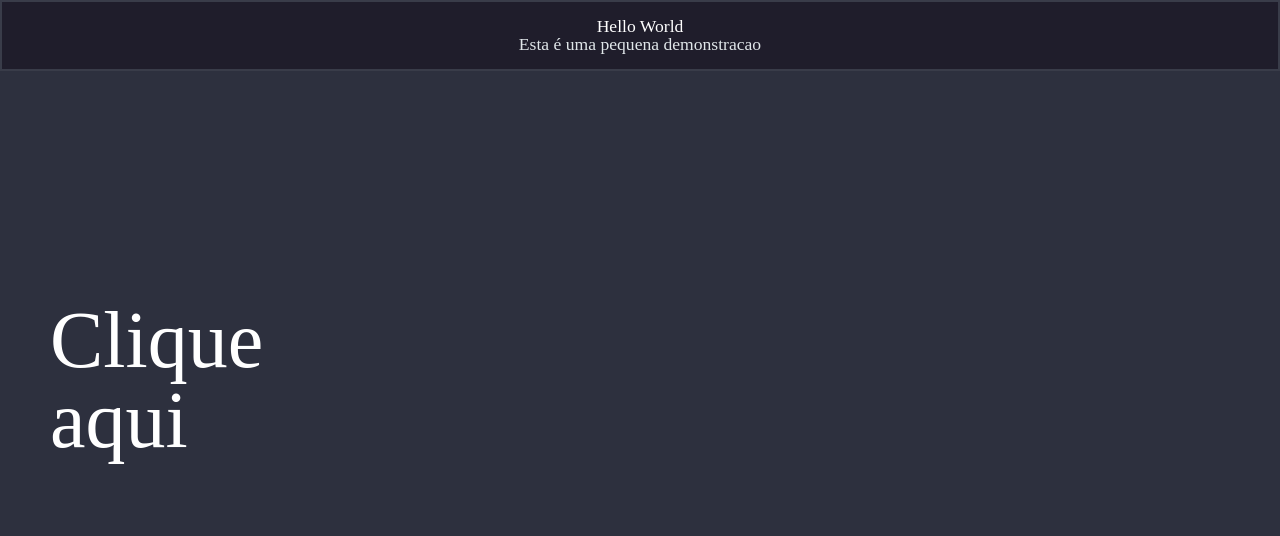
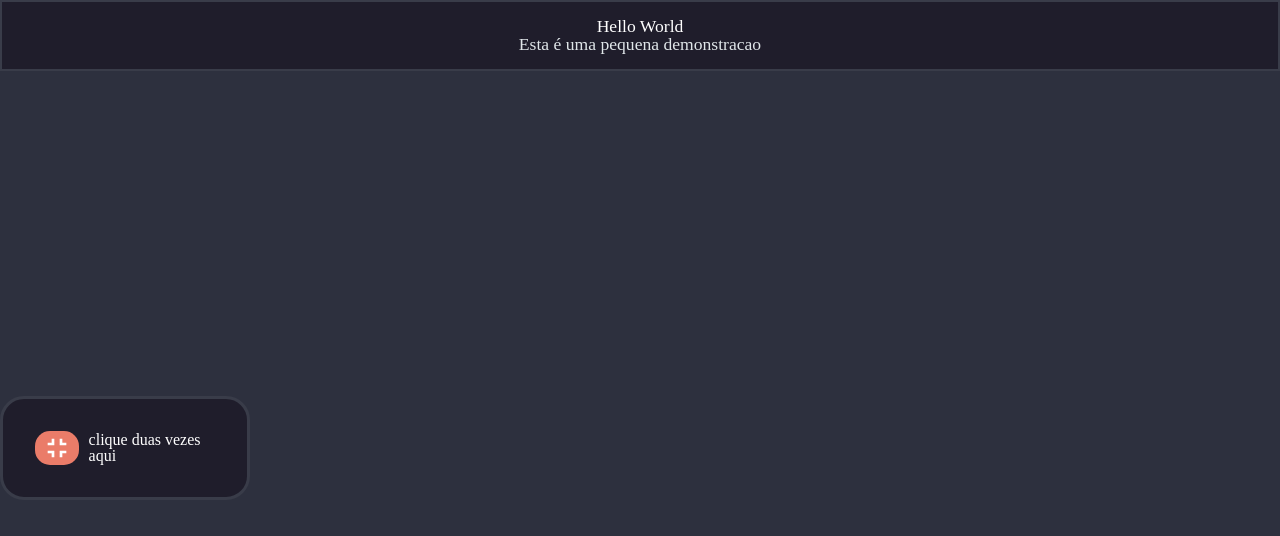
Before and after one commit to MarcilaneSouza/PubDoFrances, a React (Vite) app: page / in a window 1280 px wide. Shown: the top 536 px of the page. Built offline with nearby package versions, Linux system fonts and the light colour scheme.

Commit message:
STYLE: estilização inicial do componente

```diff
--- a/src/App.jsx
+++ b/src/App.jsx
@@ -9,7 +9,9 @@ function App() {
     <ThemeProvider theme={temaPadrao}>
       <GlobalStyle />
       <CardHelloWorld />
-      <ComponentDraggable component={<Teste />} />
+      <ComponentDraggable
+        component={{ open: <Teste />, close: "clique duas vezes aqui" }}
+      />
     </ThemeProvider>
   );
 }
--- /dev/null
+++ b/src/components/button/Button.jsx
@@ -0,0 +1,16 @@
+import styled from "styled-components";
+
+export const Button = styled.button`
+  color: ${({ theme }) => theme.texto};
+  box-sizing: border-box;
+  font-size: 2rem;
+  padding: auto;
+  display: flex;
+  justify-content: center;
+  background-color: ${({ theme }) => theme.botao};
+  border-radius: 15px;
+  border: none;
+  :hover {
+    cursor: pointer;
+  }
+`;
--- a/src/components/draggable/ComponentDraggable.jsx
+++ b/src/components/draggable/ComponentDraggable.jsx
@@ -1,7 +1,9 @@
 import React from "react";
 import useDrag from "./useDrag";
 import { Draggable, InnerDraggable } from "./ComponentDraggableStyled";
+import { MdOutlineFullscreenExit, MdOutlineFullscreen } from "react-icons/md";
 import { useState } from "react";
+import { Button } from "../button/Button";
 
 const { innerHeight, innerWidth } = window;
 const startingPosition = { x: innerWidth - 250, y: innerHeight / 2 - 100 };
@@ -19,9 +21,11 @@ const ComponentDraggable = ({ component }) => {
         onMouseMove={handleMouseMove}
         onMouseLeave={handleMouseMove}
         onMouseUp={handleMouseUp}
-        onDoubleClick={() => SetIsOpen(!isOpen)}
       >
-        {isOpen ? component : "Clique aqui"}
+        <Button onDoubleClick={() => SetIsOpen(!isOpen)}>
+          {isOpen ? <MdOutlineFullscreen /> : <MdOutlineFullscreenExit />}
+        </Button>
+        {isOpen ? component.open : component.close}
       </InnerDraggable>
     </Draggable>
   );
--- a/src/components/draggable/ComponentDraggableStyled.jsx
+++ b/src/components/draggable/ComponentDraggableStyled.jsx
@@ -1,8 +1,11 @@
 import styled from "styled-components";
 
 export const Draggable = styled.div`
-  width: 100%;
-  height: 100%;
+  width: 50%;
+  height: 50%;
+  padding: auto auto;
+
+  background-color: ${({ theme }) => theme.inside};
 `;
 
 export const InnerDraggable = styled.div.attrs(({ settings, theme }) => ({
@@ -13,10 +16,25 @@ export const InnerDraggable = styled.div.attrs(({ settings, theme }) => ({
     color: theme.texto,
   },
 }))`
-  width: 200px;
-  height: 200px;
-  font-size: 5rem;
-  transition: all -1s;
+  box-sizing: border-box;
+  padding: 2rem 2rem;
+
+  background-color: ${({ theme }) => theme.inside};
+
   cursor: -webkit-grab;
   user-select: none;
+
+  display: flex;
+  gap: 0.6rem;
+  justify-content: space-between;
+  align-items: center;
+  align-content: center;
+
+  border: solid ${({ theme }) => theme.borda};
+  border-radius: 24px;
+  transition: border 1s ease-in-out;
+
+  :hover {
+    border: solid ${({ theme }) => theme.botao};
+  }
 `;
--- a/src/styles/temas.jsx
+++ b/src/styles/temas.jsx
@@ -4,6 +4,7 @@ import {
   insidePadrao,
   textoLightPadrao,
   textoPadrao,
+  vermelho,
 } from "./variaveis";
 
 export const temaPadrao = {
@@ -12,4 +13,5 @@ export const temaPadrao = {
   borda: bordaPadrao,
   texto: textoPadrao,
   textoSecundario: textoLightPadrao,
+  botao: vermelho,
 };
--- a/src/styles/variaveis.jsx
+++ b/src/styles/variaveis.jsx
@@ -3,3 +3,4 @@ export const bordaPadrao = "#393C49";
 export const bodyPadrao = "#2D303E";
 export const textoPadrao = "#FFFFFF";
 export const textoLightPadrao = "#E0E6E9";
+export const vermelho = "#EA7C69";
```
